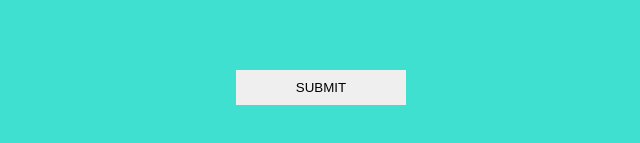
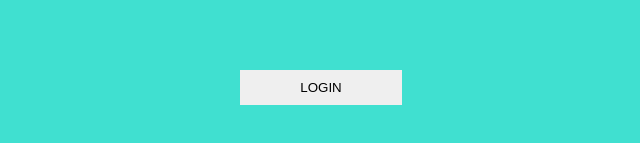
Before and after one commit to sri-karthick-k/card-popup, a plain HTML site: page index.html in a window 1280 px wide. Shown: the part 313-456 px from the top of the page, 319-959 px from the left. Drawn offline with Linux system fonts and the light colour scheme.

Commit message:
modify submit to login

```diff
--- a/index.html
+++ b/index.html
@@ -9,7 +9,7 @@
 </head>
 <body>
     <div class="container">
-        <button type="submit" class="btn" onclick="openPopup()">SUBMIT</button>
+        <button type="submit" class="btn" onclick="openPopup()">LOGIN</button>
         <div class="popup" id="popup">
             <h2>Login</h2>
             <div class="card-items">
```
